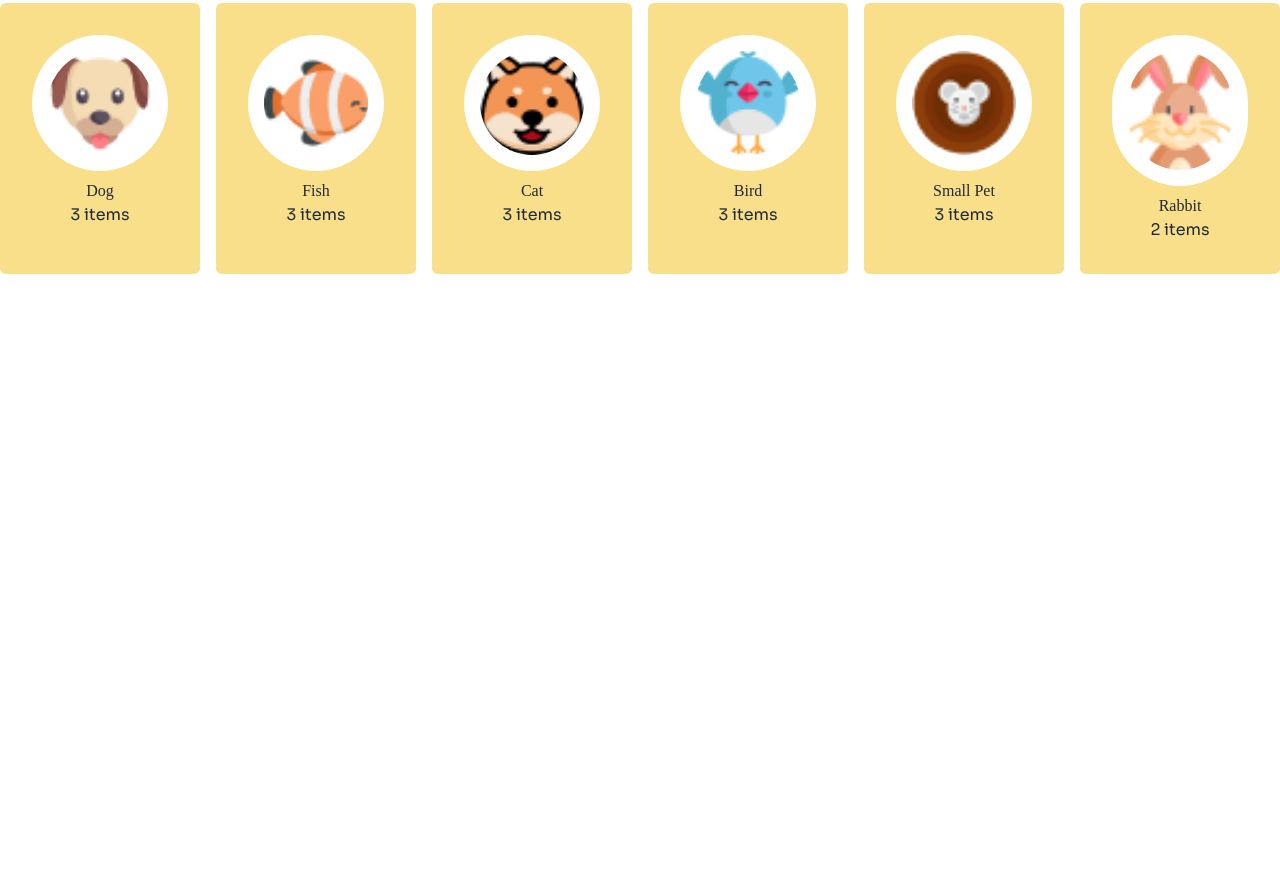
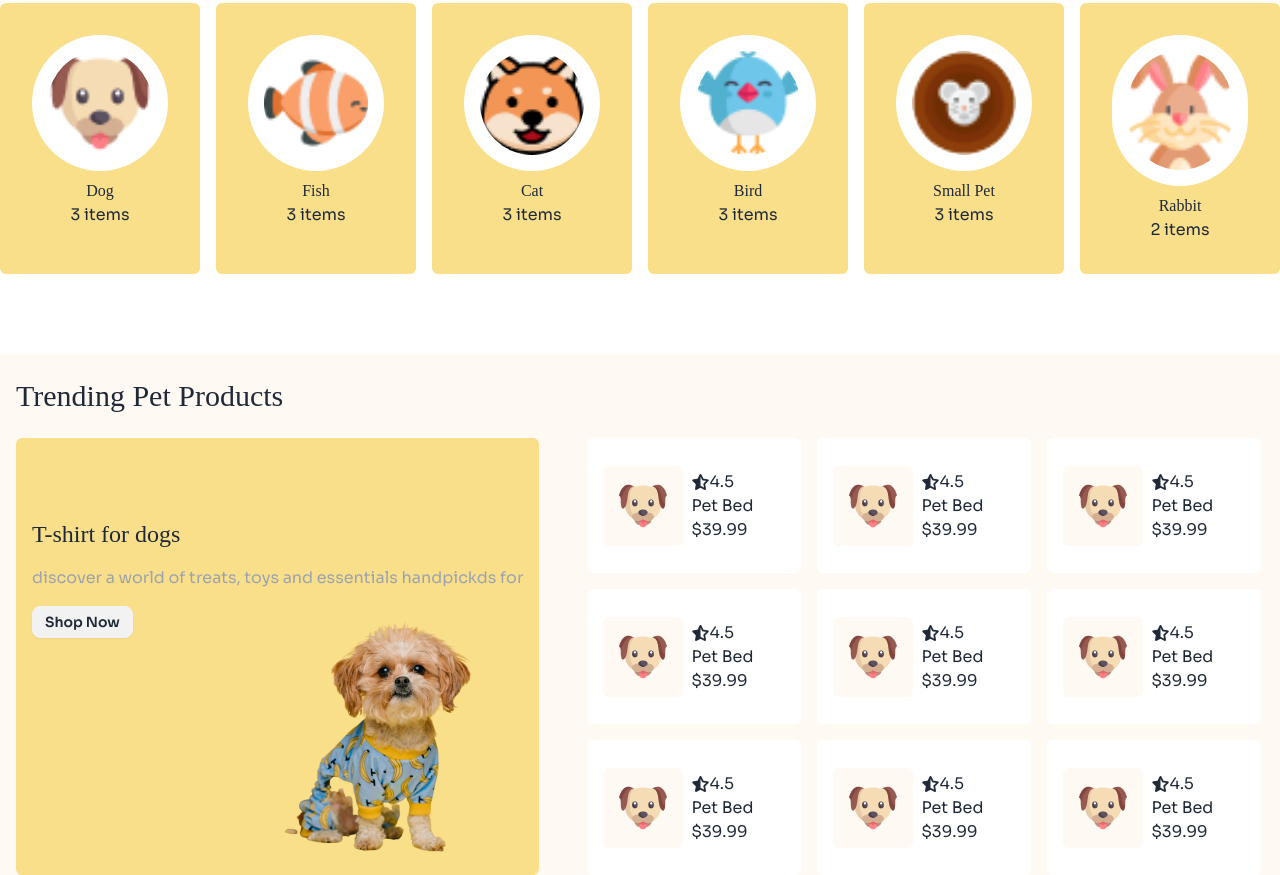
Before and after one commit to rumu4855/Pet-Website, a plain HTML site: page index.html in a window 1280 px wide. Shown: the part 1191-2066 px from the top of the page. Before the commit the page ends 1545 px from the top, so only its background shows below. Drawn offline with nearby package versions, Linux system fonts and the light colour scheme; a web font is replaced by a local one.

Commit message:
add trending section

```diff
--- a/index.html
+++ b/index.html
@@ -154,6 +154,145 @@
          </div>
 
       </section>
+
+      <!-- Tending Product section -->
+
+       <section class="adlam-font bg-[#FFF9F4]">
+        <div class="max-w-7xl mx-auto">
+          <h2 class="text-3xl mx-4 py-6">Trending Pet Products</h2>
+          <div class="flex flex-col gap-4 lg:flex-row">
+            <!-- main card -->
+            <div class="bg-[#F9DF8A] rounded-md mx-4 px-4 overflow-hidden">
+              <div class="relative top-20 z-10">
+                <h3 class="text-2xl mb-4">T-shirt for dogs</h3>
+                <p class="sora-font text-gray-400 mb-4">discover a world of treats, toys and essentials handpickds for</p>
+                <button class="sora-font btn btn-sm">Shop Now</button>
+              </div>
+
+              <div class="relative -top-4 left-2/4">
+                <img class="" src="c1-assets/cute-pet-small.png" alt="">
+              </div>
+            </div>
+            <!-- others card -->
+             <div class="grid grid-cols-2 gap-4 lg:grid-cols-3 mx-4">
+              <!-- card-1 -->
+            <div class="sora-font flex gap-2 items-center rounded-md bg-white p-4">
+              <div class="h-20 w-20 rounded-md overflow-hidden bg-[#FFF9F4] p-4">
+                <img class="w-full" src="c1-assets/dog-cartoon.png" alt="">
+              </div>
+              <div class="lg:mr-8">
+                <h2 class="flex items-center"><i class="fa-solid fa-star-half-stroke"></i> 4.5</h2>
+                <h2>Pet Bed</h2>
+                <p>$39.99</p>
+              </div>
+          </div>
+
+           <!-- card-1 -->
+           <div class="sora-font flex gap-2 items-center rounded-md bg-white p-4">
+            <div class="h-20 w-20 rounded-md overflow-hidden bg-[#FFF9F4] p-4">
+              <img class="w-full" src="c1-assets/dog-cartoon.png" alt="">
+            </div>
+            <div class="lg:mr-8">
+              <h2 class="flex items-center"><i class="fa-solid fa-star-half-stroke"></i> 4.5</h2>
+              <h2>Pet Bed</h2>
+              <p>$39.99</p>
+            </div>
+        </div>
+
+         <!-- card-1 -->
+         <div class="sora-font flex gap-2 items-center rounded-md bg-white p-4">
+          <div class="h-20 w-20 rounded-md overflow-hidden bg-[#FFF9F4] p-4">
+            <img class="w-full" src="c1-assets/dog-cartoon.png" alt="">
+          </div>
+          <div class="lg:mr-8">
+            <h2 class="flex items-center"><i class="fa-solid fa-star-half-stroke"></i> 4.5</h2>
+            <h2>Pet Bed</h2>
+            <p>$39.99</p>
+          </div>
+      </div>
+
+       <!-- card-1 -->
+       <div class="sora-font flex gap-2 items-center rounded-md bg-white p-4">
+        <div class="h-20 w-20 rounded-md overflow-hidden bg-[#FFF9F4] p-4">
+          <img class="w-full" src="c1-assets/dog-cartoon.png" alt="">
+        </div>
+        <div class="lg:mr-8">
+          <h2 class="flex items-center"><i class="fa-solid fa-star-half-stroke"></i> 4.5</h2>
+          <h2>Pet Bed</h2>
+          <p>$39.99</p>
+        </div>
+    </div>
+
+     <!-- card-1 -->
+     <div class="sora-font flex gap-2 items-center rounded-md bg-white p-4">
+      <div class="h-20 w-20 rounded-md overflow-hidden bg-[#FFF9F4] p-4">
+        <img class="w-full" src="c1-assets/dog-cartoon.png" alt="">
+      </div>
+      <div class="lg:mr-8">
+        <h2 class="flex items-center"><i class="fa-solid fa-star-half-stroke"></i> 4.5</h2>
+        <h2>Pet Bed</h2>
+        <p>$39.99</p>
+      </div>
+      </div>
+
+      <!-- card-1 -->
+      <div class="sora-font flex gap-2 items-center rounded-md bg-white p-4">
+        <div class="h-20 w-20 rounded-md overflow-hidden bg-[#FFF9F4] p-4">
+          <img class="w-full" src="c1-assets/dog-cartoon.png" alt="">
+        </div>
+        <div class="lg:mr-8">
+          <h2 class="flex items-center"><i class="fa-solid fa-star-half-stroke"></i> 4.5</h2>
+          <h2>Pet Bed</h2>
+          <p>$39.99</p>
+        </div>
+    </div>
+
+    <!-- card-1 -->
+    <div class="sora-font flex gap-2 items-center rounded-md bg-white p-4">
+      <div class="h-20 w-20 rounded-md overflow-hidden bg-[#FFF9F4] p-4">
+        <img class="w-full" src="c1-assets/dog-cartoon.png" alt="">
+      </div>
+      <div class="lg:mr-8">
+        <h2 class="flex items-center"><i class="fa-solid fa-star-half-stroke"></i> 4.5</h2>
+        <h2>Pet Bed</h2>
+        <p>$39.99</p>
+      </div>
+    </div>
+
+    <!-- card-1 -->
+    <div class="sora-font flex gap-2 items-center rounded-md bg-white p-4">
+      <div class="h-20 w-20 rounded-md overflow-hidden bg-[#FFF9F4] p-4">
+        <img class="w-full" src="c1-assets/dog-cartoon.png" alt="">
+      </div>
+      <div class="lg:mr-8">
+        <h2 class="flex items-center"><i class="fa-solid fa-star-half-stroke"></i> 4.5</h2>
+        <h2>Pet Bed</h2>
+        <p>$39.99</p>
+      </div>
+    </div>
+
+    <!-- card-1 -->
+    <div class="sora-font flex gap-2 items-center rounded-md bg-white p-4">
+      <div class="h-20 w-20 rounded-md overflow-hidden bg-[#FFF9F4] p-4">
+        <img class="w-full" src="c1-assets/dog-cartoon.png" alt="">
+      </div>
+      <div class="lg:mr-8">
+        <h2 class="flex items-center"><i class="fa-solid fa-star-half-stroke"></i> 4.5</h2>
+        <h2>Pet Bed</h2>
+        <p>$39.99</p>
+      </div>
+    </div>
+             </div>
+
+
+          </div>
+        </div>
+       </section>
+
+
+
+
+
     </main>
 
     <footer>
```
